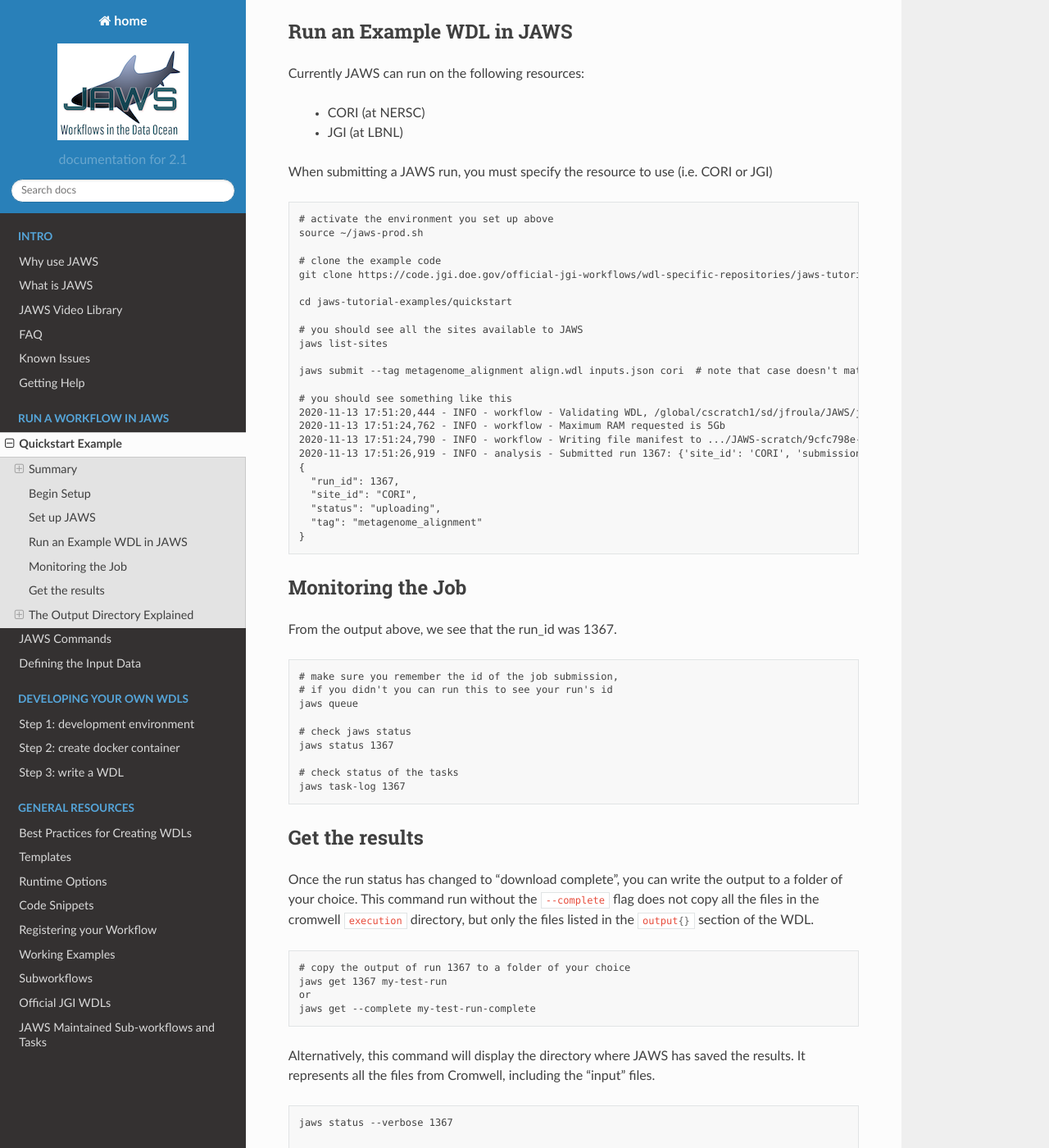
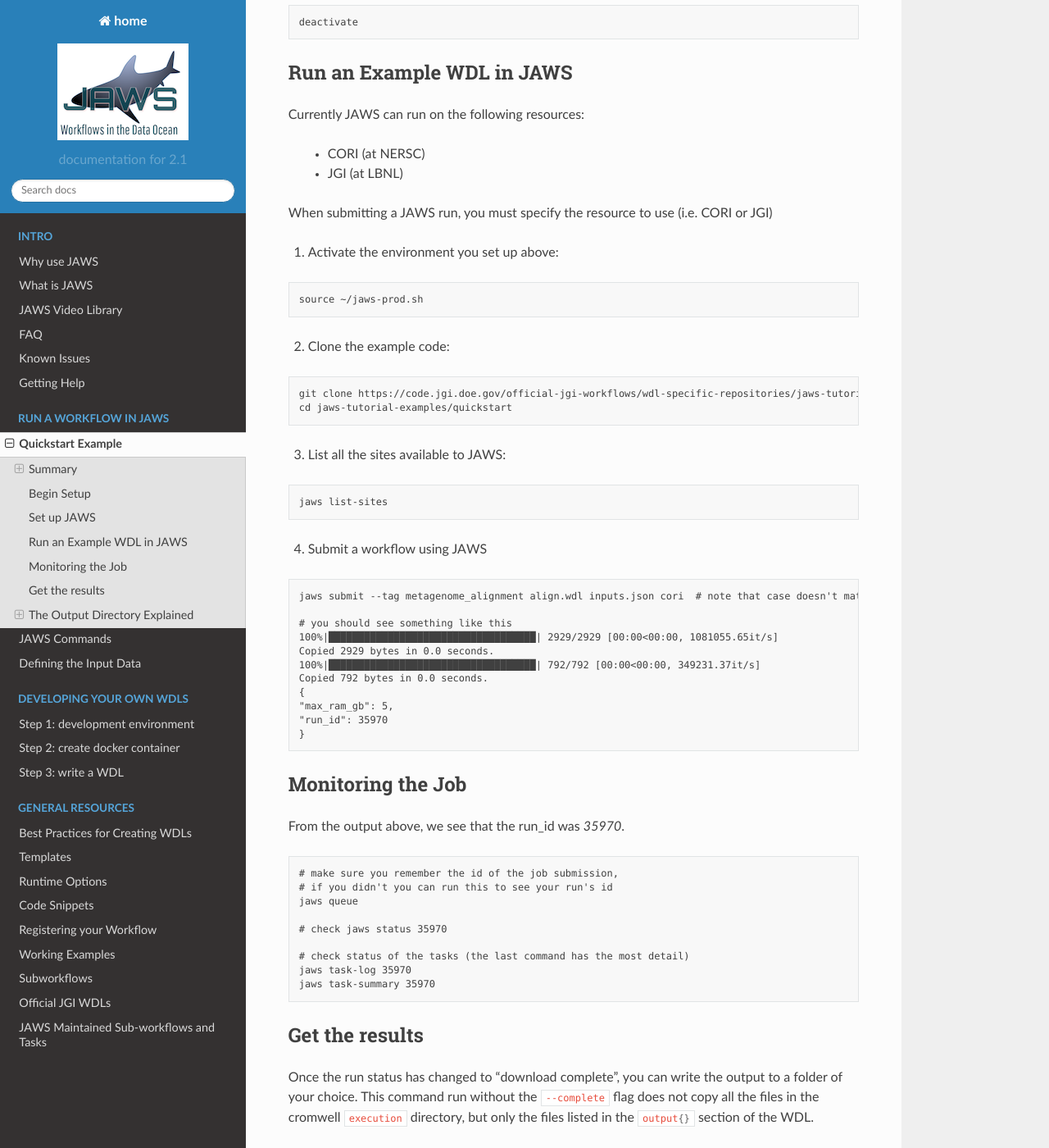
Before and after one commit to JGI-Bioinformatics/jaws, a Sphinx documentation site: the page built from docs/sphinx/source/Tutorials/jaws_quickstart.rst, in a window 1280 px wide and 1400 px high, scrolled down 1302 px. Shown: the whole window at 82% size. Built offline with Sphinx 7.4.7 and the Read the Docs theme 2.0.0, drawn with Linux system fonts in a browser that asks for light colours; some of the changed text lies outside the part shown.

Commit message:
quickstart updated

```diff
--- a/docs/sphinx/source/Tutorials/jaws_quickstart.rst
+++ b/docs/sphinx/source/Tutorials/jaws_quickstart.rst
@@ -47,7 +47,7 @@
     cp /global/cfs/projectdirs/jaws/jaws-prod/jaws.conf ~/jaws.conf
     chmod 600 ~/jaws.conf
 
-Edit ~/jaws.conf and add the token that you recieved from the JAWS admin.
+Edit `~/jaws.conf` and add the token that you recieved from the JAWS admin.
 
 .. code-block:: text
 
@@ -55,21 +55,24 @@
       token: <your token>
 
 2. Set up the virtual environment.
-You will use an existing file. This gives you access to all the jaws commands.
+You will use an existing file. This gives you access to all the JAWS commands.
 By using a symlink, we can update the file without requiring you to re-copy it.
 
 .. code-block:: text
 
     ln -s /global/cfs/projectdirs/jaws/jaws-prod/jaws-prod.sh ~
 
-3. Source the environment to activate JAWS commands
+3. Source the environment to activate JAWS commands.
 
 .. code-block:: text
 
     source ~/jaws-prod.sh
-    (use "deactivate" to get out of the environment)
 
-|
+4. To deactivate the environment, use:
+
+.. code-block:: text
+
+    deactivate
 
 **************************
 Run an Example WDL in JAWS
@@ -82,38 +85,46 @@
 
 When submitting a JAWS run, you must specify the resource to use (i.e. CORI or JGI)
 
+1. Activate the environment you set up above:
+
 .. code-block:: text
 
-    # activate the environment you set up above
     source ~/jaws-prod.sh
 
-    # clone the example code
+2. Clone the example code:
+
+.. code-block:: text
+
     git clone https://code.jgi.doe.gov/official-jgi-workflows/wdl-specific-repositories/jaws-tutorial-examples.git
-
     cd jaws-tutorial-examples/quickstart
 
-    # you should see all the sites available to JAWS
+3. List all the sites available to JAWS:
+
+.. code-block:: text
+
     jaws list-sites
+
+4. Submit a workflow using JAWS
+
+.. code-block:: text
 
     jaws submit --tag metagenome_alignment align.wdl inputs.json cori  # note that case doesn't matter for sites. CORI and cori both work.
 
     # you should see something like this
-    2020-11-13 17:51:20,444 - INFO - workflow - Validating WDL, /global/cscratch1/sd/jfroula/JAWS/jaws-tutorial-examples/quickstart/align.wdl
-    2020-11-13 17:51:24,762 - INFO - workflow - Maximum RAM requested is 5Gb
-    2020-11-13 17:51:24,790 - INFO - workflow - Writing file manifest to .../JAWS-scratch/9cfc798e-2015-4cd8-b1ce-75e56f033ccb.tsv
-    2020-11-13 17:51:26,919 - INFO - analysis - Submitted run 1367: {'site_id': 'CORI', 'submission_id': '9cfc798e-2015-4cd8-b1ce-75e56f033ccb', 'input_site_id': 'CORI', 'input_endpoint': '9d6d994a-6d04-11e5-ba46-22000b92c6ec', 'output_endpoint': '9d6d994a-6d04-11e5-ba46-22000b92c6ec', 'output_dir': '/global/cscratch1/sd/jfroula/JAWS/jaws-tutorial-examples/quickstart/out'}
+    100%|███████████████████████████████████| 2929/2929 [00:00<00:00, 1081055.65it/s]
+    Copied 2929 bytes in 0.0 seconds.
+    100%|███████████████████████████████████| 792/792 [00:00<00:00, 349231.37it/s]
+    Copied 792 bytes in 0.0 seconds.
     {
-      "run_id": 1367,
-      "site_id": "CORI",
-      "status": "uploading",
-      "tag": "metagenome_alignment"
+    "max_ram_gb": 5,
+    "run_id": 35970
     }
 
 ******************
 Monitoring the Job
 ******************
 
-From the output above, we see that the run_id was 1367.
+From the output above, we see that the run_id was `35970`.
 
 .. code-block:: text
 
@@ -121,11 +132,11 @@
     # if you didn't you can run this to see your run's id
     jaws queue
 
-    # check jaws status
-    jaws status 1367
+    # check jaws status 35970
 
-    # check status of the tasks
-    jaws task-log 1367
+    # check status of the tasks (the last command has the most detail)
+    jaws task-log 35970
+    jaws task-summary 35970
 
 ***************
 Get the results
@@ -136,20 +147,9 @@
 .. code-block:: text
 
     # copy the output of run 1367 to a folder of your choice
-    jaws get 1367 my-test-run
+    jaws get 35970 my-test-run
     or
-    jaws get --complete my-test-run-complete
-
-Alternatively, this command will display the directory where JAWS has saved the results. It represents all the files from Cromwell, including the "input" files.
-
-.. code-block:: text
-
-    jaws status --verbose 1367
-
-    or
-
-    jaws history
-
+    jaws get --complete 35970 my-test-run-complete
 
 ******************************
 The Output Directory Explained
@@ -183,22 +183,25 @@
 
 .. code-block:: text
 
-    jaws errors 1186
+    jaws errors 35975
 
 
 2) If there is no error from the errors command or it is not clear, you can manually check the contents of the stderr, stdout, script and script.submit files that are created within each task's working directory (saved in your specified output directory). Following the above example, these files would be in:
 
 .. code-block:: text
 
-    out/call-setup/execution/stderr
+    jaws get --complete 35975 my-test-run_error
+    my-test-run_error/call-samtools/execution/stderr.submit
 
 The :bash:`script.submit` file is what cromwell used to run the :bash:`script` file.
 
 
-3) The :bash:`task-log` command can show errors created by the backend (i.e. JTM), like timeout errors that occur when your task's runtime section didn't request enough time.
+3) The :bash:`task-log` command can show errors created by the backend (i.e. HTCondor), like timeout errors that occur when your task's runtime section didn't request enough time.
 
 .. code-block:: text
 
-    jaws task-log 1186
+    jaws task-log 35975
 
-    "jgi_dap_leo.assignGenes 1   5132    running failed  2020-10-28 21:11:14 failed with timeout"
+    #NAME              CACHED  STATUS  QUEUED               RUNNING              FINISHED             QUEUE_DUR  RUN_DUR
+    bbtools.samtools   False   Failed  2022-06-03 16:22:33  2022-06-03 16:22:34  2022-06-03 16:22:35  0:00:01    0:00:01
+    bbtools.alignment  False   Done    2022-06-03 16:21:23  2022-06-03 16:21:24  2022-06-03 16:22:30  0:00:01    0:01:06
```
